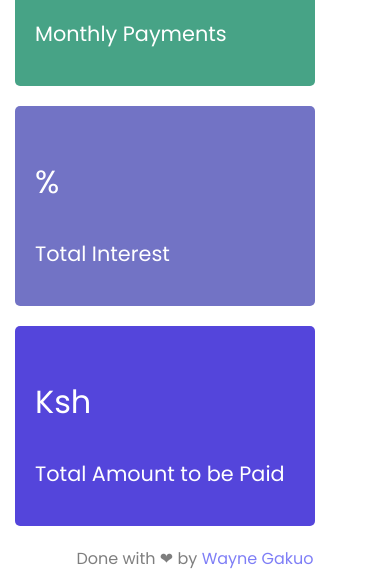
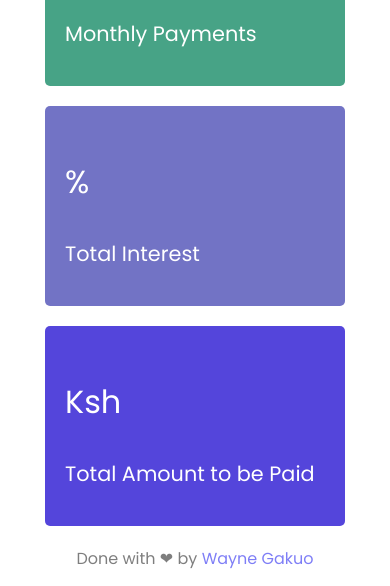
Before and after one commit to waynegakuo/loan-calculator, a plain HTML site: page index.html in a window 390 px wide. Shown: the part 561-1147 px from the top of the page. Drawn offline with Linux system fonts and the light colour scheme.

Commit message:
Mobile responsiveness

```diff
--- a/index.css
+++ b/index.css
@@ -120,3 +120,15 @@ footer > span {
 footer > span > a {
     text-decoration: none;
 }
+
+@media (max-width: 480px) {
+
+    .results {
+        justify-content: center;
+    }
+
+    .card-1, .card-2, .card-3 {
+        margin-left: 0;
+        margin-right: 0;
+    }
+}
```
